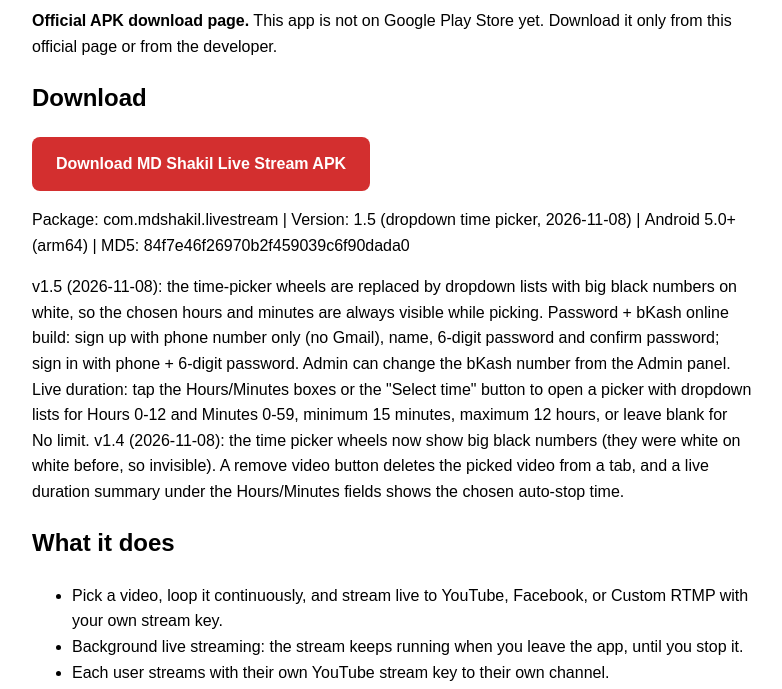
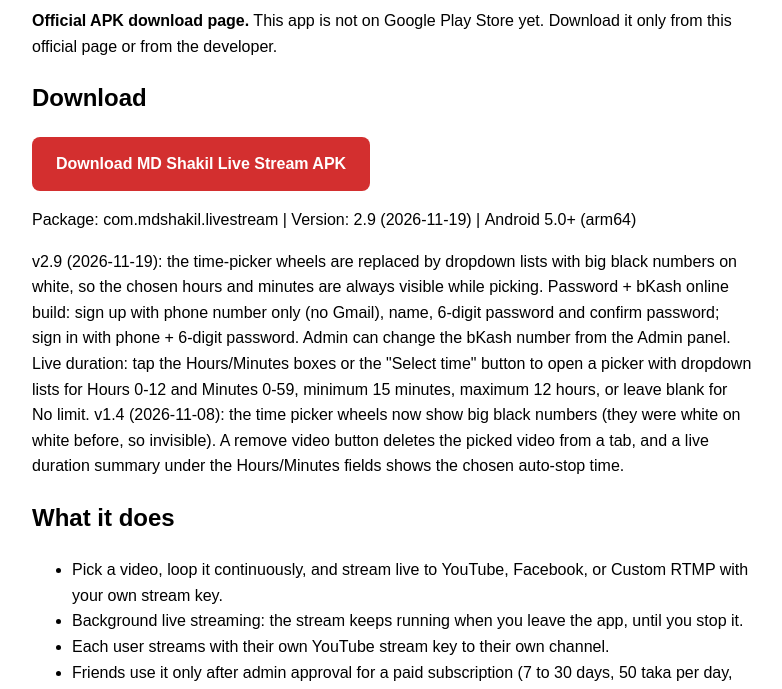
Before and after one commit to md2938540-a11y/md-shakil-live-stream, a website: page index.html in a window 1280 px wide. Shown: the part 110-799 px from the top of the page, without its empty margins (248-1030 px from the left). Drawn offline with Linux system fonts and the light colour scheme.

Commit message:
Update index.html to v2.9 (download link to v2.9 APK)

```diff
--- a/index.html
+++ b/index.html
@@ -13,9 +13,9 @@
 <h1>MD Shakil Live Stream</h1>
 <p><strong>Official APK download page.</strong> This app is not on Google Play Store yet. Download it only from this official page or from the developer.</p>
 <h2>Download</h2>
-<p><a href="MD-Shakil-Live-Stream.apk" style="display:inline-block;padding:14px 24px;background:#d32f2f;color:#fff;text-decoration:none;border-radius:8px;font-weight:bold;">Download MD Shakil Live Stream APK</a></p>
-<p>Package: com.mdshakil.livestream&nbsp;|&nbsp;Version: 1.5 (dropdown time picker, 2026-11-08)&nbsp;|&nbsp;Android 5.0+ (arm64)&nbsp;|&nbsp;MD5: 84f7e46f26970b2f459039c6f90dada0</p>
-<p>v1.5 (2026-11-08): the time-picker wheels are replaced by dropdown lists with big black numbers on white, so the chosen hours and minutes are always visible while picking. Password + bKash online build: sign up with phone number only (no Gmail), name, 6-digit password and confirm password; sign in with phone + 6-digit password. Admin can change the bKash number from the Admin panel. Live duration: tap the Hours/Minutes boxes or the "Select time" button to open a picker with dropdown lists for Hours 0-12 and Minutes 0-59, minimum 15 minutes, maximum 12 hours, or leave blank for No limit. v1.4 (2026-11-08): the time picker wheels now show big black numbers (they were white on white before, so invisible). A remove video button deletes the picked video from a tab, and a live duration summary under the Hours/Minutes fields shows the chosen auto-stop time.</p>
+<p><a href="MD-Shakil-Live-Stream-v2.9.apk" style="display:inline-block;padding:14px 24px;background:#d32f2f;color:#fff;text-decoration:none;border-radius:8px;font-weight:bold;">Download MD Shakil Live Stream APK</a></p>
+<p>Package: com.mdshakil.livestream&nbsp;|&nbsp;Version: 2.9 (2026-11-19)&nbsp;|&nbsp;Android 5.0+ (arm64)</p>
+<p>v2.9 (2026-11-19): the time-picker wheels are replaced by dropdown lists with big black numbers on white, so the chosen hours and minutes are always visible while picking. Password + bKash online build: sign up with phone number only (no Gmail), name, 6-digit password and confirm password; sign in with phone + 6-digit password. Admin can change the bKash number from the Admin panel. Live duration: tap the Hours/Minutes boxes or the "Select time" button to open a picker with dropdown lists for Hours 0-12 and Minutes 0-59, minimum 15 minutes, maximum 12 hours, or leave blank for No limit. v1.4 (2026-11-08): the time picker wheels now show big black numbers (they were white on white before, so invisible). A remove video button deletes the picked video from a tab, and a live duration summary under the Hours/Minutes fields shows the chosen auto-stop time.</p>
 <h2>What it does</h2>
 <ul>
 <li>Pick a video, loop it continuously, and stream live to YouTube, Facebook, or Custom RTMP with your own stream key.</li>
```
